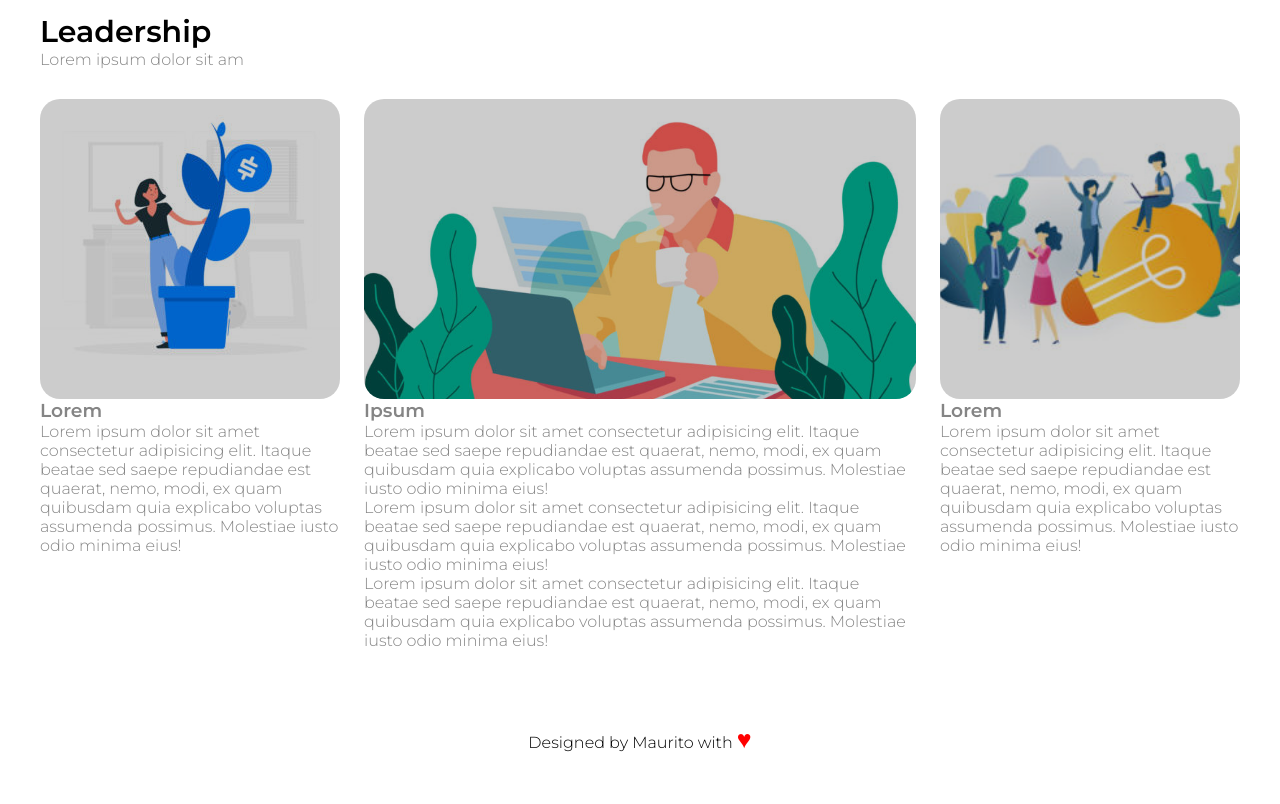
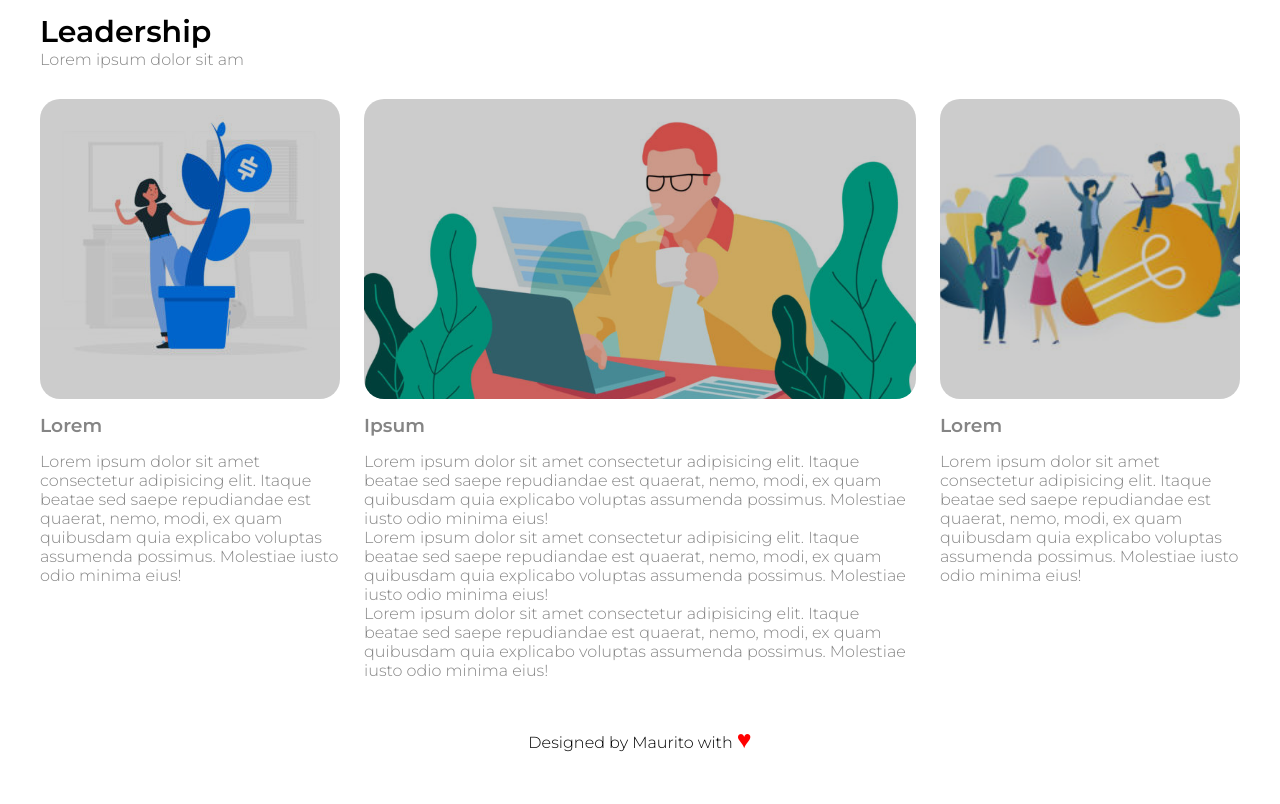
Before and after one commit to MauroLaBarbera/htmlcss-wp, a plain HTML site: page index.html in a window 1280 px wide. Shown: the part 816-1620 px from the top of the page. Drawn offline with Linux system fonts and the light colour scheme.

Commit message:
Aggiunto padding h3 "colon"

```diff
--- a/css/style.css
+++ b/css/style.css
@@ -131,6 +131,10 @@ nav ul li:hover {
     margin: 0 2%;
 }
 
+.colon h3 {
+    padding: 15px 0;
+}
+
 /* Footer */
 footer {
     height: 80px;
```
